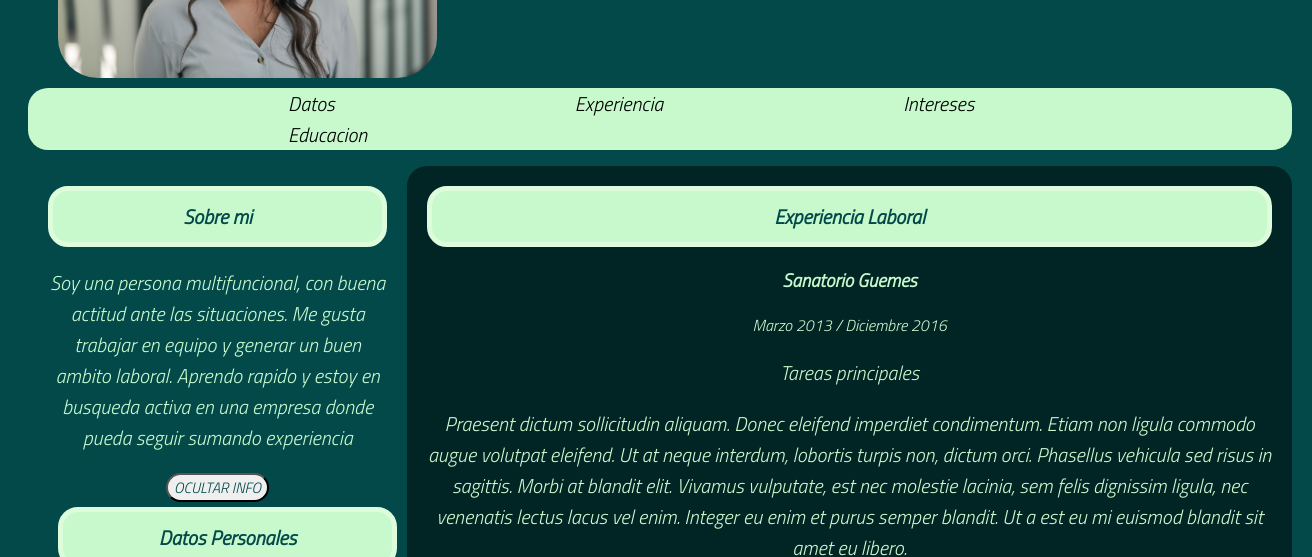
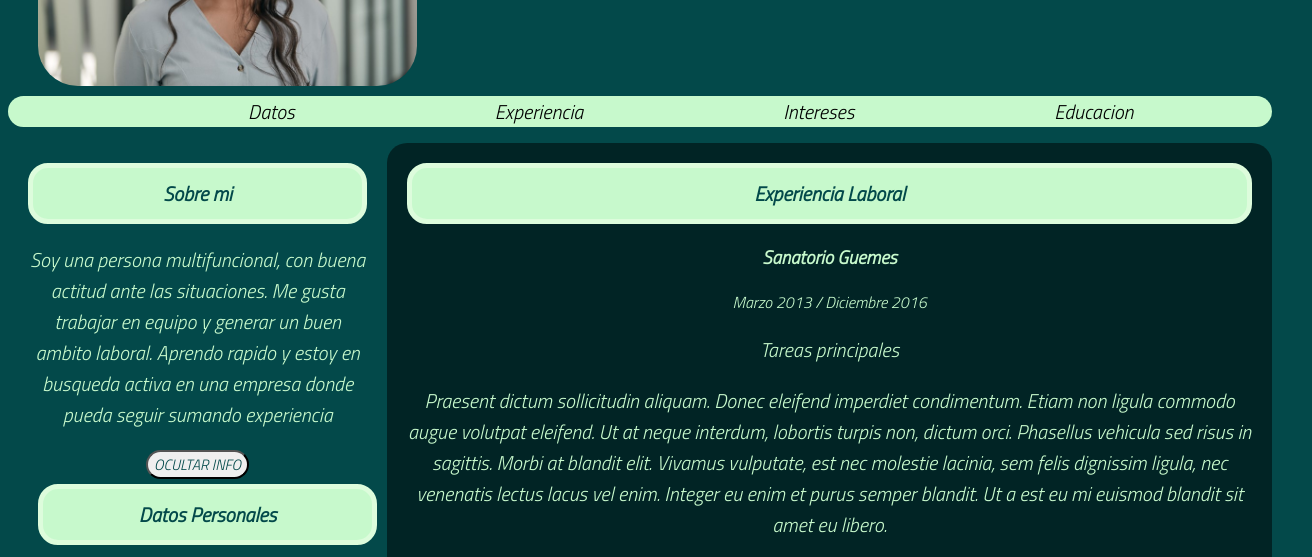
Before and after one commit to SebastianGaleano20/Proyecto-CV, a plain HTML site: page CV/index.html in a window 1280 px wide. Shown: the part 243-800 px from the top of the page, 1312 px wide, since content can reach past the window. Drawn offline with Linux system fonts and the light colour scheme; a web font is replaced by a local one.

Commit message:
Responsive

```diff
--- a/CV/Estilo-cv.css
+++ b/CV/Estilo-cv.css
@@ -6,24 +6,32 @@
     font-family: 'Titillium Web', sans-serif;
     color: #c7f9cc;
 }
+.contenedor{
+    width: 90%;
+    max-width: 1400px;
+    margin: 0 auto;
+    overflow: hidden;
+}
 #Titulo p{
     font-size: 25px;
     margin-right: 40px;
+    width: 100%;
 }
 #nv{
-    width: auto;
+    width: 100%;
     overflow: hidden;
     background-color: #c7f9cc;
     clear: both;
     border-radius: 20px;
+    box-sizing: border-box;
 }
 nav ul{
     list-style: none;
 }
 nav ul li{
     float: left;
-    padding: 0px 10px;
-    margin: 0px 10px;
+    padding: 0px;
+    margin: 0px;
     align-self: center;
 }
 nav ul li a{
@@ -70,6 +78,7 @@
     border-radius: 40px;
     float: left;
     width: 30%;
+    height: auto;
 }
 h1{
     margin-left: 140px;
@@ -121,9 +130,26 @@
 }
 footer{
     background-color: #c7f9cc;
+    width: 100%;
     margin: 0;
     padding: 20px;
     color: #000;
     clear: both;
     border-radius: 20px;
+    box-sizing: border-box;
 }
+
+@media screen and (min-width: 800px){
+    .contenedor{
+        width: 100%;
+    }
+    aside{
+        width: 30%;
+        height: auto;
+    }
+}
+@media screen and (min-width: 400px){
+    .contenedor{
+        width: 100%;
+    }
+}
```
